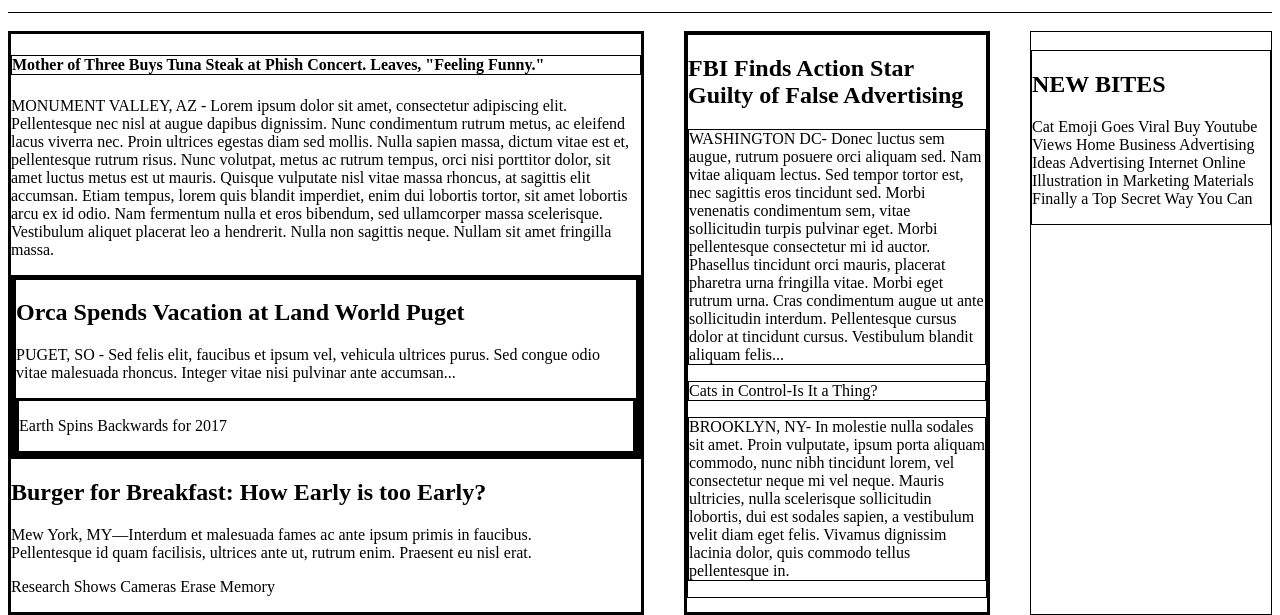
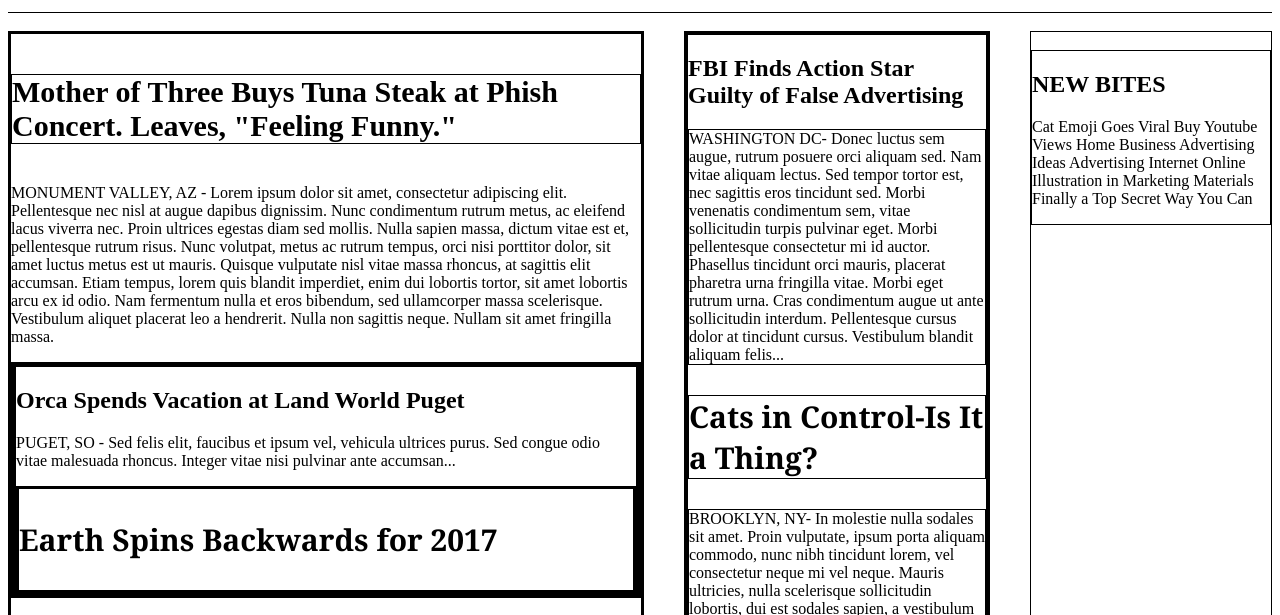
Before and after one commit to Kentnorris3/my-times, a plain HTML site: page index.html in a window 1280 px wide. Shown: the part 311-926 px from the top of the page. Drawn offline with Linux system fonts and the light colour scheme.

Commit message:
last commit of night

```diff
--- a/index.html
+++ b/index.html
@@ -36,6 +36,7 @@
      Nam fermentum nulla et eros bibendum, sed ullamcorper massa scelerisque. Vestibulum aliquet placerat leo a hendrerit.
      Nulla non sagittis neque. Nullam sit amet fringilla massa.</p>
      <div class="orca">
+
        <h2><strong>Orca Spends Vacation at Land World Puget</strong></h2>
        <p>PUGET, SO - Sed felis elit, faucibus et ipsum vel, vehicula ultrices purus.
           Sed congue odio <br>vitae malesuada rhoncus. Integer vitae nisi pulvinar ante accumsan...</p>
@@ -61,7 +62,9 @@
           pulvinar eget. Morbi pellentesque consectetur mi id auctor. Phasellus tincidunt orci mauris, placerat pharetra urna
           fringilla vitae. Morbi eget rutrum urna. Cras condimentum augue ut ante sollicitudin interdum.
           Pellentesque cursus dolor at tincidunt cursus. Vestibulum blandit aliquam felis...</p>
+            <div id="cats">
              <p>Cats in Control-Is It a Thing?</p>
+            </div>
            <div id="NY">
             <p>BROOKLYN, NY- In molestie nulla sodales sit amet. Proin vulputate, ipsum porta aliquam commodo,
             nunc nibh tincidunt lorem, vel consectetur neque mi vel neque. Mauris ultricies,
--- a/resources/css/style.css
+++ b/resources/css/style.css
@@ -43,6 +43,11 @@
 .Mother h4 {
   border: solid;
   border-width: thin;
+  background-image: image(https://s3.amazonaws.com/codecademy-content/courses/freelance-1/unit-4/img-story-main.png)
+  font-family: Georgia;
+   font-weight: bold;
+   font-size: 30px;
+   color: black;
 }
 
 .orca {
@@ -54,6 +59,11 @@
 #Earth {
   border: solid;
   margin: auto;
+  background-image: image(https://s3.amazonaws.com/codecademy-content/courses/freelance-1/unit-4/img-story-2.png);
+  font-family: Georgia;
+ font-weight: bold;
+ font-size: 30px;
+ color: black;
 }
 
 .p1 {
@@ -95,3 +105,17 @@
   justify-content: space-between;
 
 }
+
+.research {
+  font-family: Georgia;
+ font-weight: bold;
+ font-size: 30px;
+ color: black;
+}
+
+#cats {
+  font-family: Georgia;
+ font-weight: bold;
+ font-size: 30px;
+ color: Black;
+}
```
Lines whose indentation alone changed are shown as unchanged.
